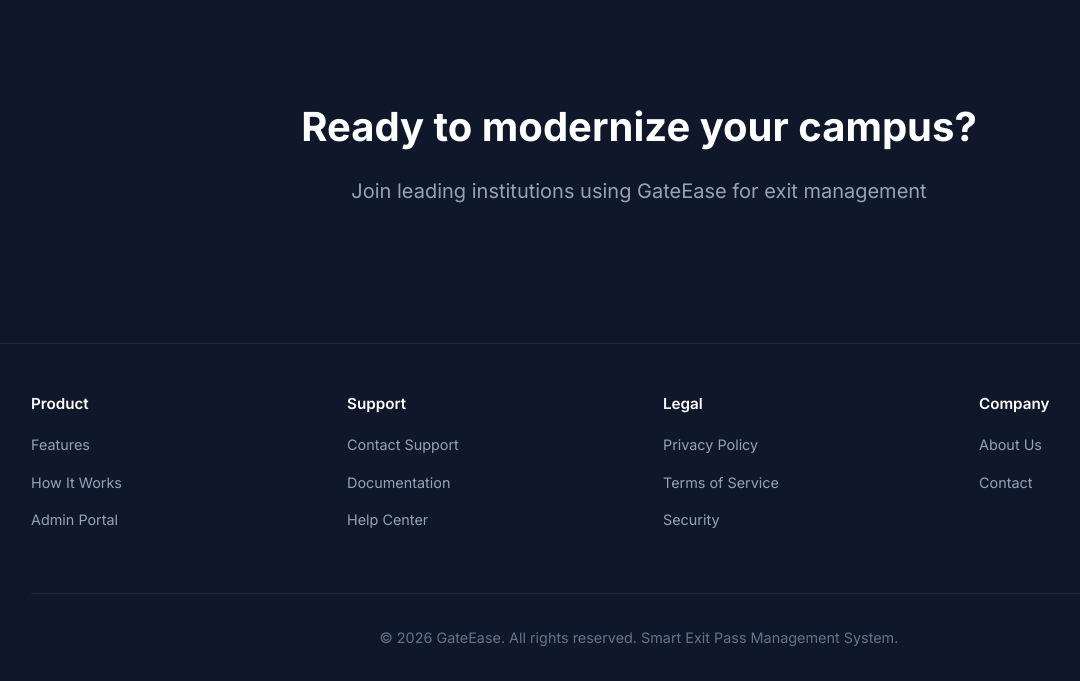
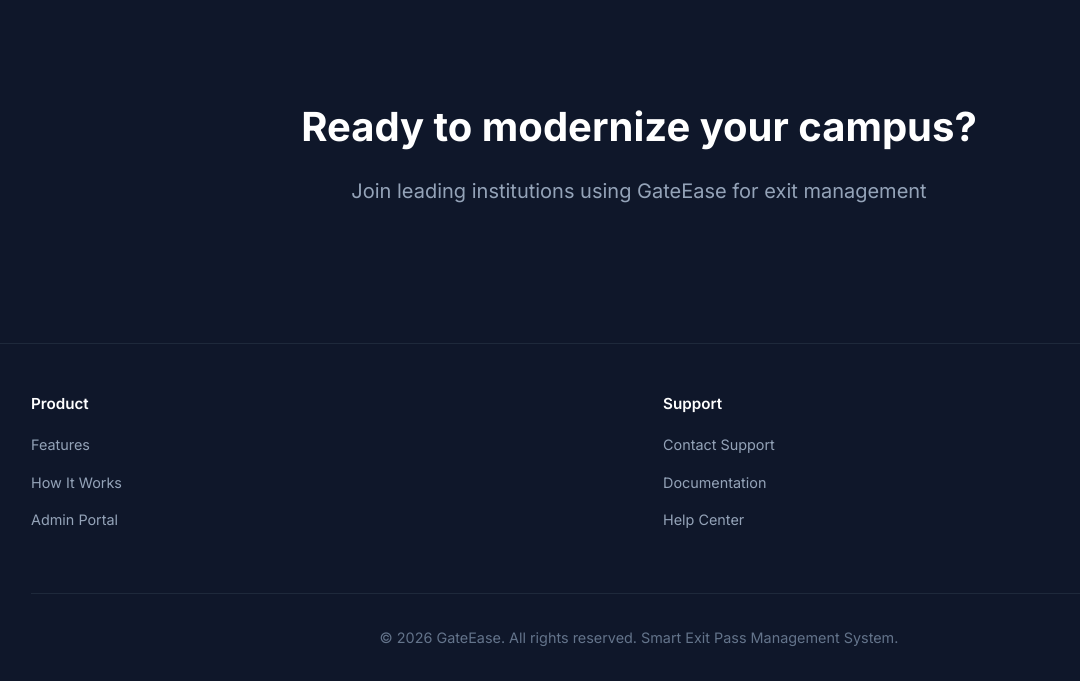
Before and after one commit to Adwaithpramodk/GateEase, a Django app: page / in a window 1280 px wide. Shown: the part 2135-2816 px from the top of the page, without its empty margins (1-1081 px from the left). Run offline with Django 4.2, Linux system fonts and the light colour scheme.

Commit message:
workflow

```diff
--- a/Gateesaenew/Gate/GateApp/views.py
+++ b/Gateesaenew/Gate/GateApp/views.py
@@ -60,7 +60,7 @@ class LoginPage(View):
                 request.session['usertype']=obj.usertype #storing usertype
 
                 if obj.usertype=='admin':
-                    return HttpResponse('''<script>alert("Login Successful");window.location='HomePage'</script>''')
+                    return HttpResponse('''<script>alert("Login Successful");window.location='/HomePage'</script>''')
                 else:
                      return HttpResponse('''<script>alert("Login UnSuccessful");window.location='/'</script>''')
 
@@ -74,7 +74,7 @@ class LoginPage(View):
                 request.session['usertype']=obj.usertype
 
                 if obj.usertype=='admin':
-                    return HttpResponse('''<script>alert("Login Successful (Security Updated)");window.location='HomePage'</script>''')
+                    return HttpResponse('''<script>alert("Login Successful (Security Updated)");window.location='/HomePage'</script>''')
                 else:
                      return HttpResponse('''<script>alert("Login UnSuccessful");window.location='/'</script>''')
 
--- a/Gateesaenew/Gate/templates/index.html
+++ b/Gateesaenew/Gate/templates/index.html
@@ -535,28 +535,12 @@
                 <div class="footer-section">
                     <h4>Support</h4>
                     <ul class="footer-links">
-                        <li><a href="mailto:support@gateease.com">Contact Support</a></li>
+                        <li><a href="mailto:gateeaseapp@gmail.com">Contact Support</a></li>
                         <li><a href="#">Documentation</a></li>
                         <li><a href="#">Help Center</a></li>
                     </ul>
                 </div>
 
-                <div class="footer-section">
-                    <h4>Legal</h4>
-                    <ul class="footer-links">
-                        <li><a href="#">Privacy Policy</a></li>
-                        <li><a href="#">Terms of Service</a></li>
-                        <li><a href="#">Security</a></li>
-                    </ul>
-                </div>
-
-                <div class="footer-section">
-                    <h4>Company</h4>
-                    <ul class="footer-links">
-                        <li><a href="#">About Us</a></li>
-                        <li><a href="#">Contact</a></li>
-                    </ul>
-                </div>
             </div>
 
             <div class="footer-bottom">
```
